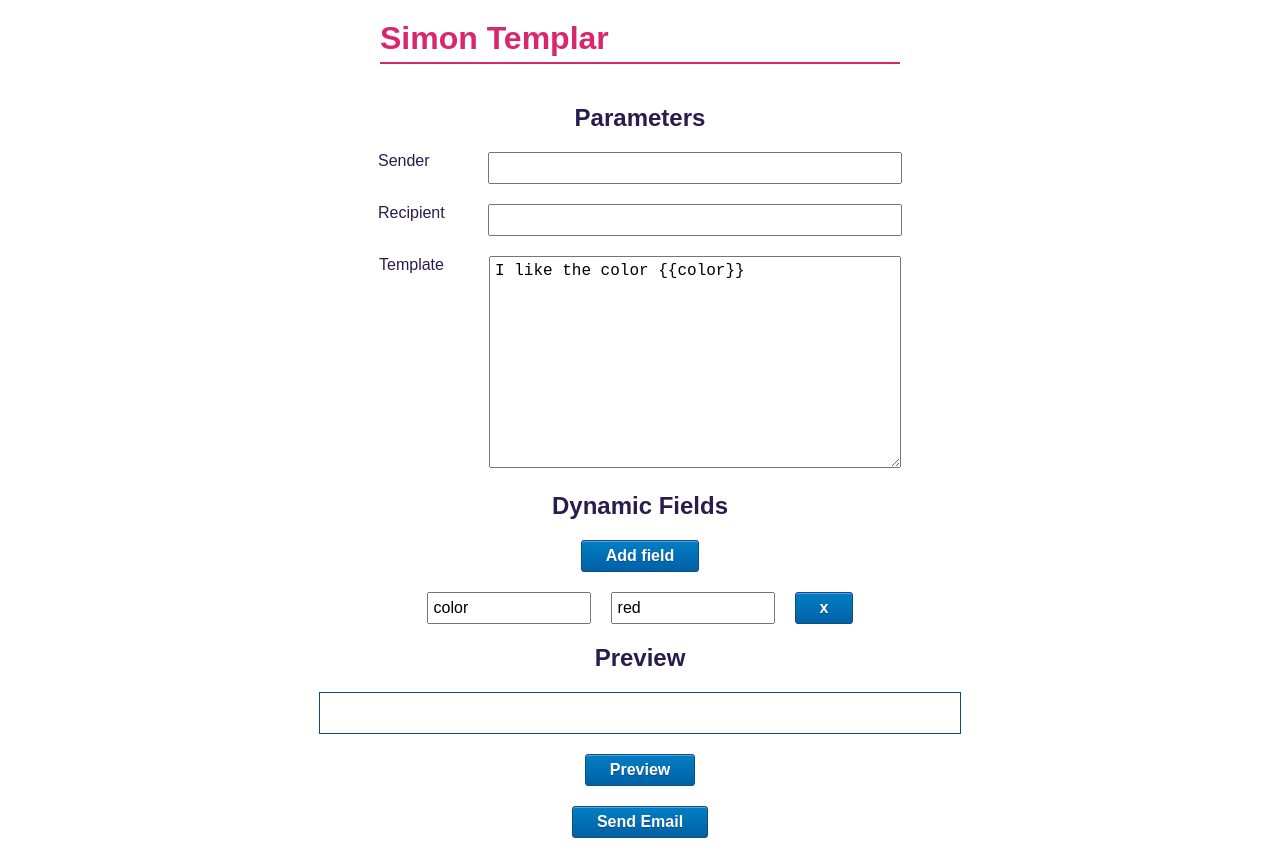
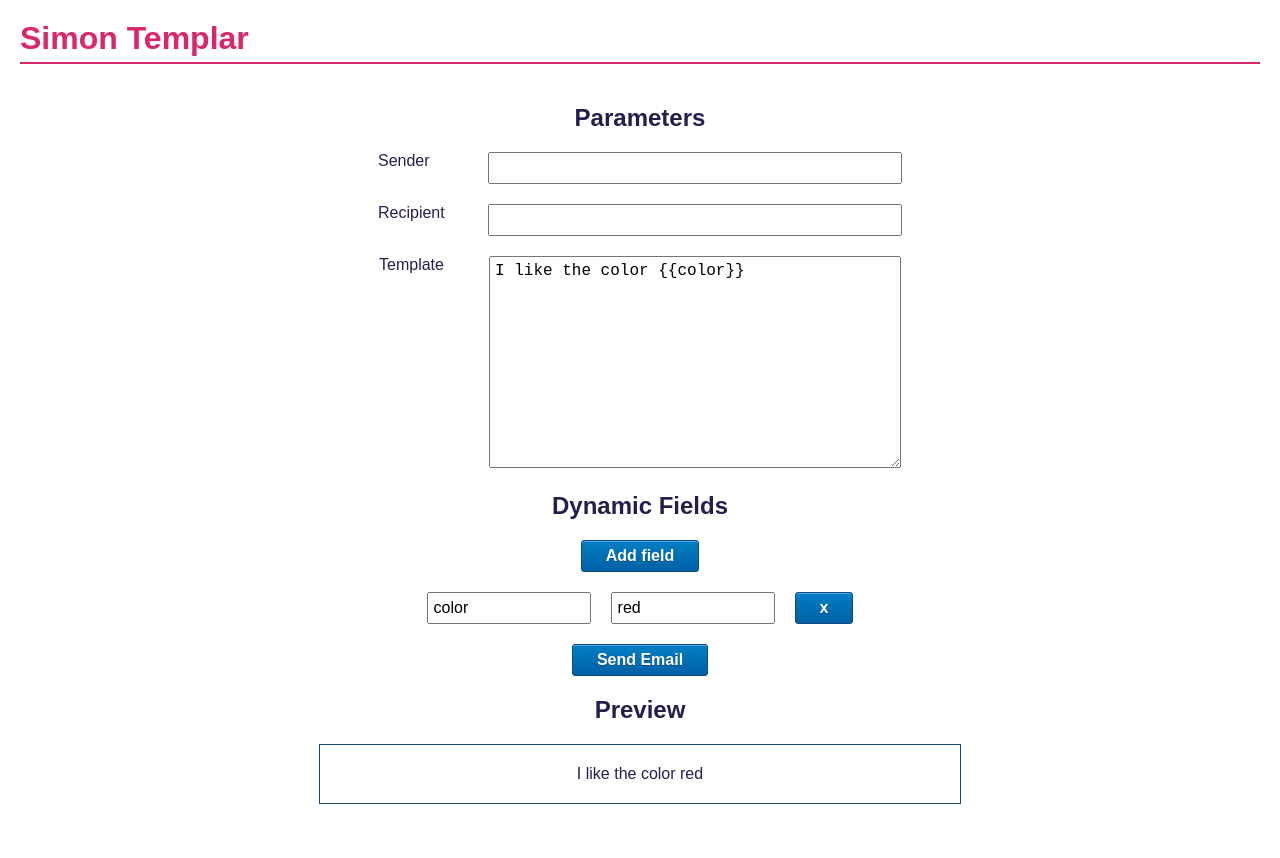
Before and after one commit to alexisbellido/email-template, a React (Create React App) app in the folder react/simon-templar/: page / in a window 1280 px wide. After the commit the page ends 824 px from the top, so only its background shows below. Built offline with nearby package versions, Linux system fonts and the light colour scheme.

Commit message:
preview on change

```diff
--- a/react/simon-templar/src/App.css
+++ b/react/simon-templar/src/App.css
@@ -6,7 +6,7 @@
 
 .app h1 {
   text-align: left;
-  width: 520px;
+  width: auto;
   margin: 20px auto 40px auto;
   color: #d8276c;
   border-bottom: 2px solid #d8276c;
--- a/react/simon-templar/src/App.js
+++ b/react/simon-templar/src/App.js
@@ -1,5 +1,6 @@
-import React, { useState } from 'react';
+import React, { useState, useEffect } from 'react';
 import axios from 'axios';
+import Handlebars from "handlebars";
 
 import './App.css';
 
@@ -15,6 +16,8 @@ const App = () => {
     recipient: ""
   });
 
+  const [renderedTemplate, setRenderedTemplate] = useState('');
+
   // initialize dynamic fields with an example
   const [dynamicFields, setDynamicFields] = useState([
     {
@@ -23,6 +26,23 @@ const App = () => {
       fieldValue: "red"
     }
   ]);
+
+  useEffect(() => {
+    preview();
+  });
+
+  const preview = () => {
+    let context = {};
+    dynamicFields.forEach(field => {
+        context[field.fieldName] = field.fieldValue;
+    });
+    try {
+      const template = Handlebars.compile(parameters.template);
+      setRenderedTemplate(template(context));
+    } catch(error) {
+      // don't render yet if there's a parsing error
+    }
+  };
 
   const addField = () => {
     // Add a field to array of dynamic fields.
@@ -63,7 +83,7 @@ const App = () => {
           return currentField;
         }
       })
-    )
+    );
   };
 
   const handleChange = (e) => {
@@ -112,6 +132,7 @@ const App = () => {
   return (
     <div className="app">
       <h1>Simon Templar</h1>
+      <section className="content">
         <ParametersBuilder
           handleChange={handleChange}
           parameters={parameters}
@@ -122,14 +143,17 @@ const App = () => {
           handleFieldChange={handleFieldChange}
           dynamicFields={dynamicFields}
         />
-      <Previewer
-        template={parameters.template}
-        dynamicFields={dynamicFields}
-      />
         <div>
           <button onClick={sendEmail}>Send Email</button>
           <p className="hidden notification">Your message was sent</p>
         </div>
+      </section>
+      <section className="preview">
+        <Previewer
+          preview={preview}
+          renderedTemplate={renderedTemplate}
+        />
+      </section>
     </div>
   );
 }
--- a/react/simon-templar/src/components/Previewer/Previewer.css
+++ b/react/simon-templar/src/components/Previewer/Previewer.css
@@ -1,22 +1,6 @@
 .previewer {
     font-family: Arial, Verdana, Geneva, Tahoma, sans-serif;
     color:#281d4c;
-}
-
-.previewer button {
-    box-shadow:inset 0px 1px 0px 0px #54a3f7;
-	background:linear-gradient(to bottom, #007dc1 5%, #0061a7 100%);
-	background-color :#007dc1;
-	border-radius: 3px;
-	border: 1px solid #124d77;
-	display: inline-block;
-	cursor: pointer;
-	color: #ffffff;
-    font-size: 16px;
-    font-weight: bold;
-	padding: 6px 24px;
-	text-decoration: none;
-	text-shadow: 0px 1px 0px #154682;
 }
 
 .previewer div {
@@ -28,14 +12,5 @@
     width: 600px;
     padding: 20px;
     margin: 20px auto;
+    white-space: pre;
 }
-
-.previewer .notification {
-    font-weight: bold;
-    display: block;
-    text-align: center;
-}
-
-.previewer .hidden {
-    display:  none;
-}
--- a/react/simon-templar/src/components/Previewer/index.js
+++ b/react/simon-templar/src/components/Previewer/index.js
@@ -1,29 +1,12 @@
-import React, { useState } from 'react';
+import React from 'react';
 import './Previewer.css';
-import Handlebars from "handlebars";
 
 const Previewer = (props) => {
-    const [renderedTemplate, setRenderedTemplate] = useState('');
-
-    const preview = (e) => {
-        e.preventDefault();
-        let context = {};
-        props.dynamicFields.forEach(field => {
-            context[field.fieldName] = field.fieldValue;
-        });
-        const template = Handlebars.compile(props.template);
-        setRenderedTemplate(template(context));
-    };
 
     return (
         <div className="previewer">
             <h2>Preview</h2>
-            <div className="rendered-template">{renderedTemplate}</div>
-            <div>
-                <button onClick={preview}>Preview</button>
-                <p className="hidden notification">Show preview issues here</p>
-            </div>
-
+            <div className="rendered-template">{props.renderedTemplate}</div>
         </div>
     );
 }
```
Also changed, not shown: 1 other file (tests, documents, lock files or other folders). Lines whose indentation alone changed are shown as unchanged.
